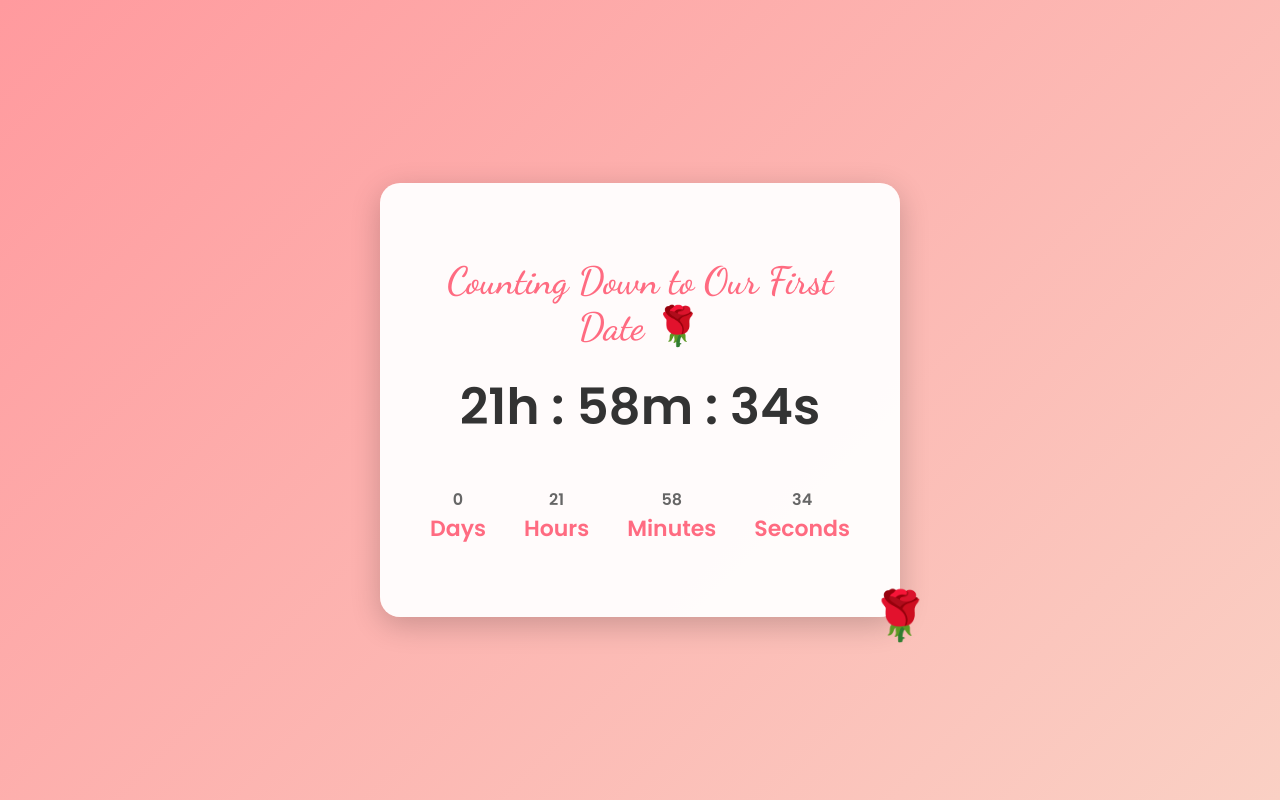
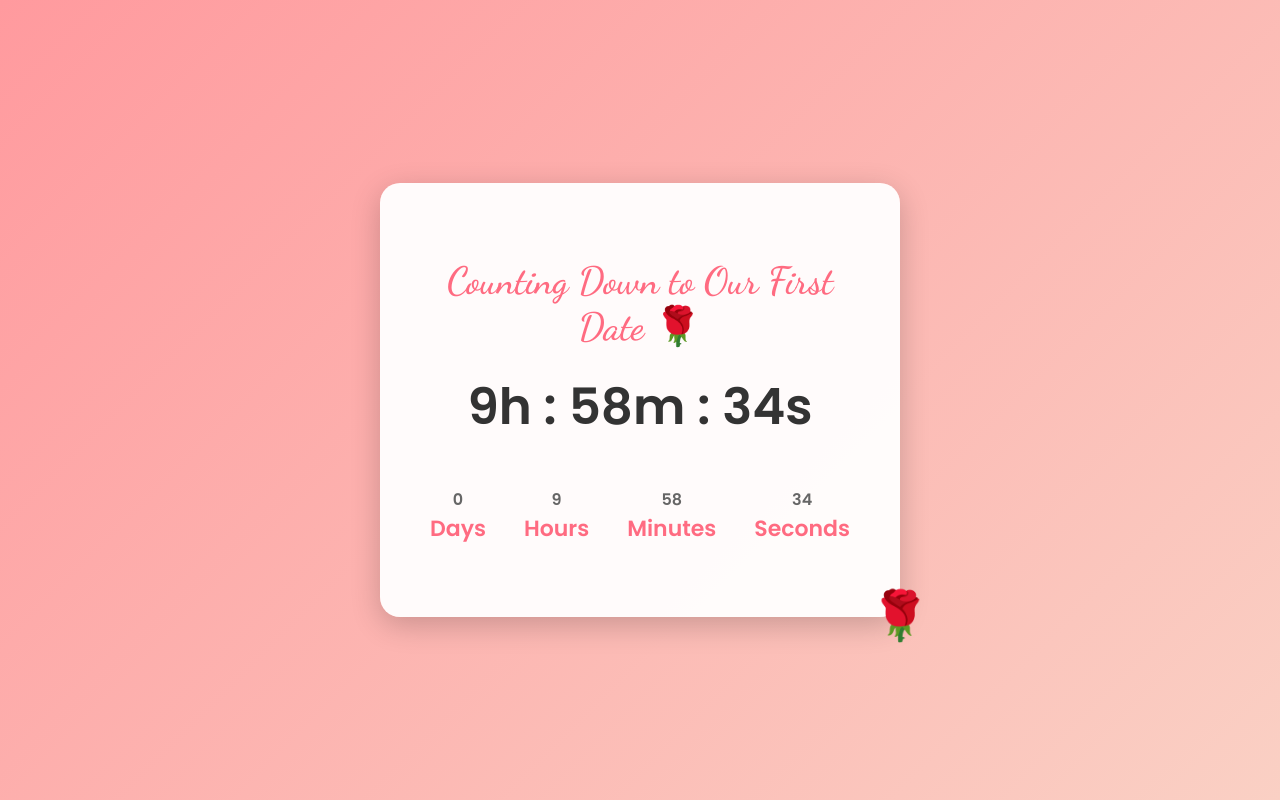
Before and after one commit to daliadweni/count, a plain HTML site: page index.html in a window 1280 px wide. Drawn offline with Linux system fonts and the light colour scheme.

Commit message:
Update index.html

```diff
--- a/index.html
+++ b/index.html
@@ -119,7 +119,7 @@
       const now = new Date();
       const tomorrow = new Date();
       tomorrow.setDate(now.getDate() + 1);
-      tomorrow.setHours(19, 20, 0, 0); // Set to tomorrow at 7:20
+      tomorrow.setHours(7, 20, 0, 0); // Set to tomorrow at 7:20 AM (صباح)
 
       const timeDiff = tomorrow.getTime() - now.getTime();
 
```
